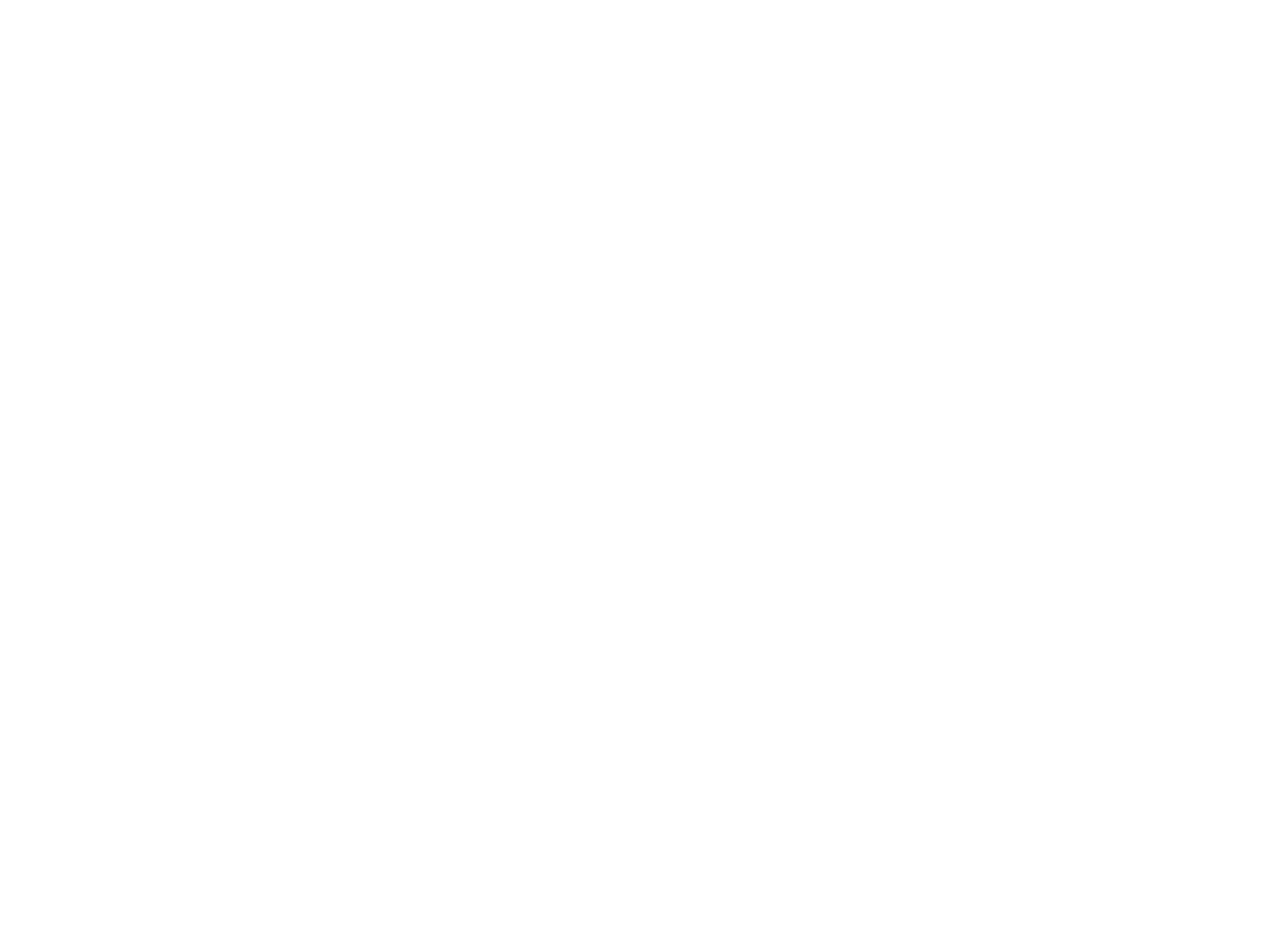
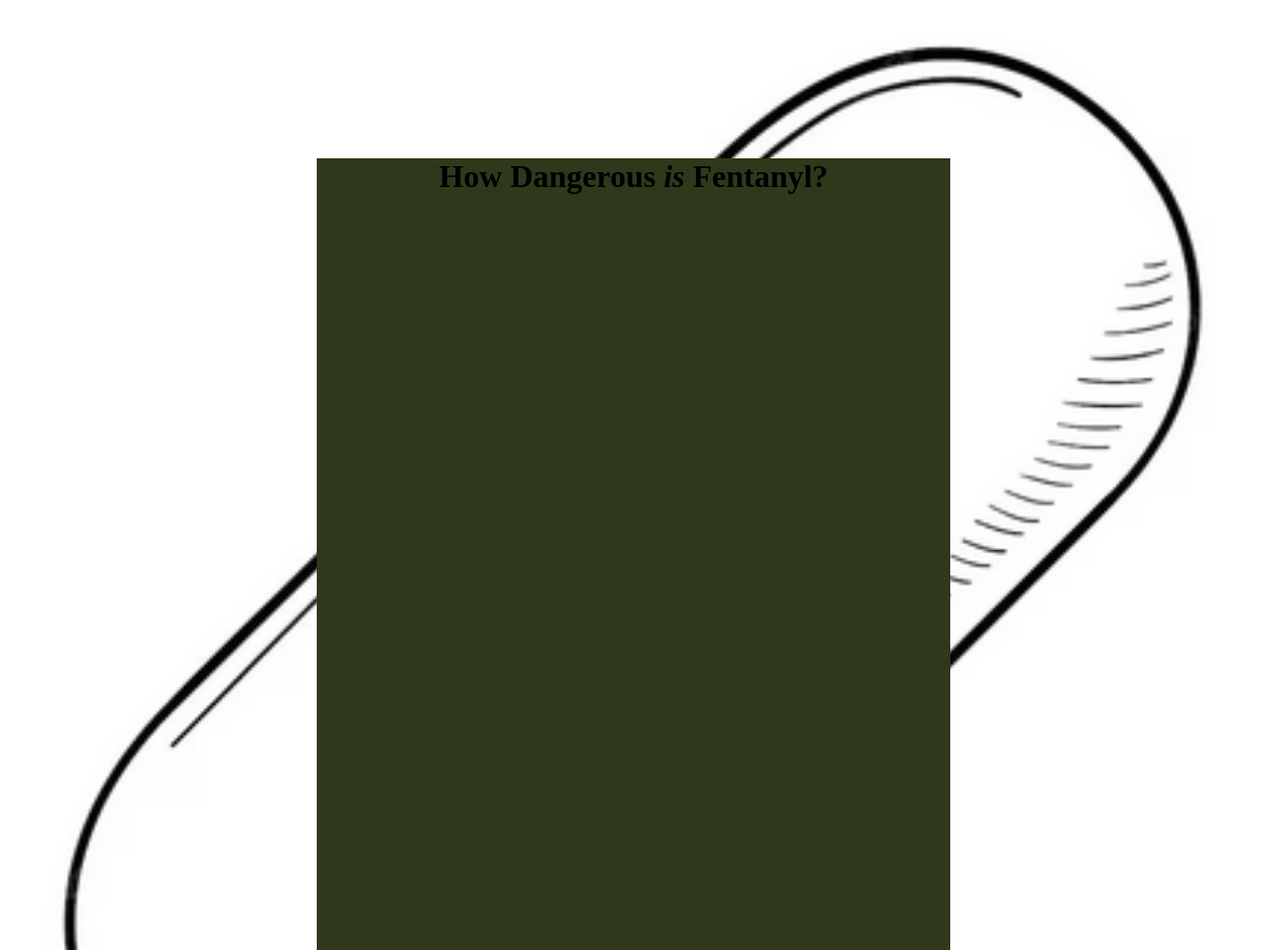
Before and after one commit to mersenne-twister/mersenne-twister.github.io, a website: page fentanyl.html in a window 1280 px wide. Shown: the whole page at 99% size. Before the commit the page ends 800 px from the top, so only its background shows below. Drawn offline with Linux system fonts and the light colour scheme.

Commit message:
troubleshoot div

```diff
--- a/fentanyl.html
+++ b/fentanyl.html
@@ -9,6 +9,12 @@
 </head>
 
 <body>
+<div id="background"></div>
+
+<div id="content" disabled>
+  <h1>How Dangerous <em>is</em> Fentanyl?</h1>
+</div>
+
 
   <!-- <script src="scripts.js"></script> -->
 </body>
--- a/styles/fentanyl.css
+++ b/styles/fentanyl.css
@@ -0,0 +1,34 @@
+html,
+body {
+  margin: 0;
+  width: 100%;
+  height: 100%;
+}
+
+/* #background { */
+/* position: absolute; */
+/* background-color: grey; */
+/* background-image: url("../images/pill.png"); */
+/* top: 0; */
+/* left: 0; */
+/* width: 100vw; */
+/* height: 100vh; */
+/* z-index: -1; */
+/* } */
+
+html {
+  background: repeat url("../images/pill.png") fixed;
+  background-size: cover;
+}
+
+#content {
+  width: 50%;
+  height: 100%;
+  margin: auto;
+  margin-top: 10em;
+  margin-bottom: 1em;
+  background-color: #2e391b;
+}
+
+#content h1 {
+  text-align: center;}
```
